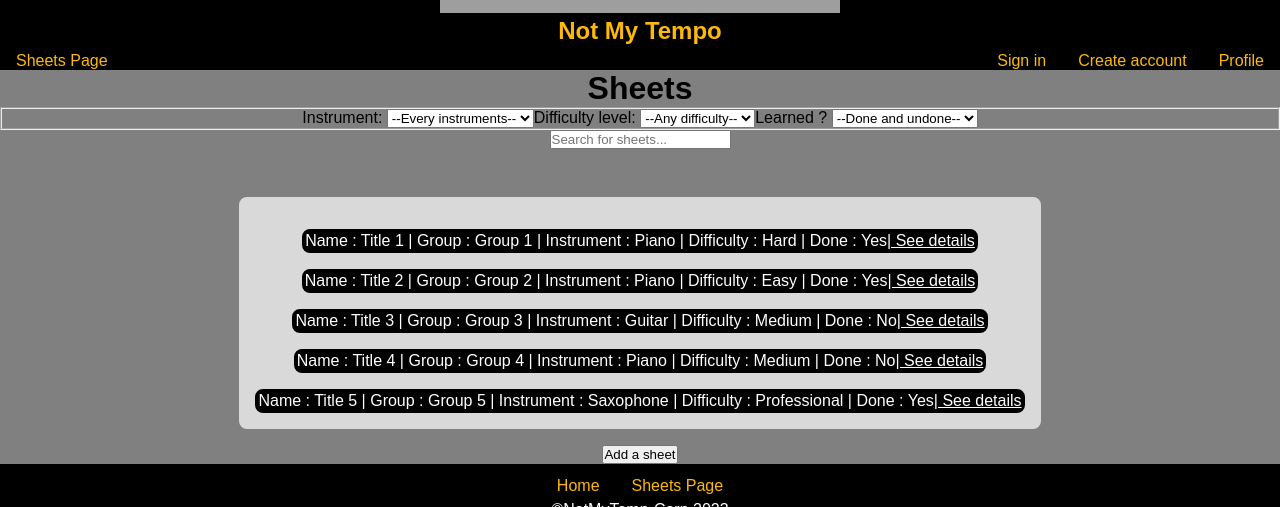
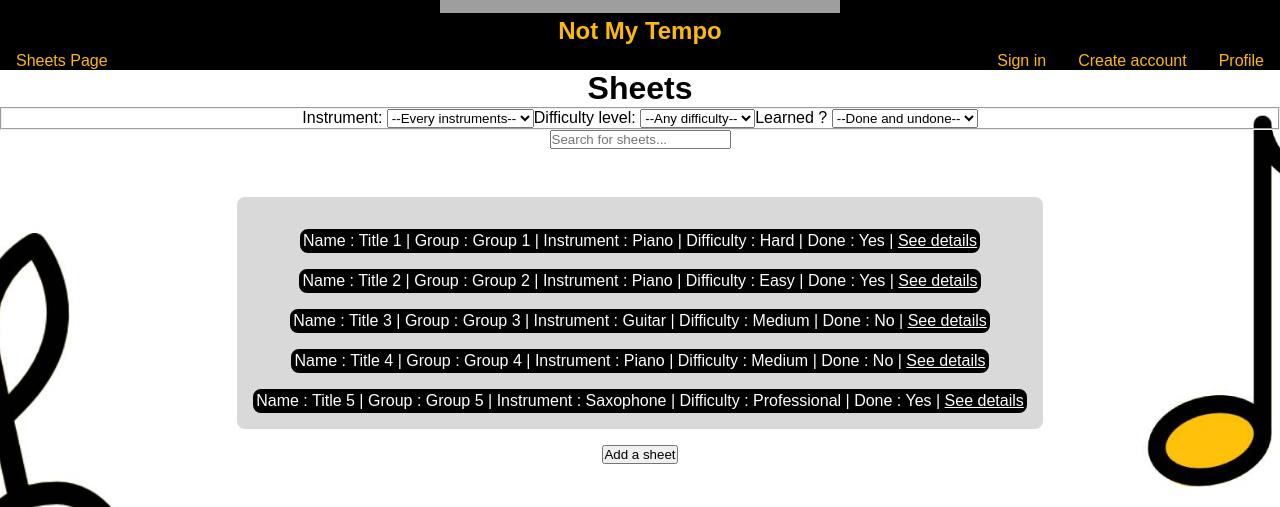
Before and after one commit to Marc-Rougagnou/MOD8-2232-GRB-Enzo-Riviere-Marius-Chevalier-Marc-Rougagnou, a Vue app in the folder Projet/: page /sheets in a window 1280 px wide. Shown: the part 293-800 px from the top of the page. Built offline with nearby package versions, Linux system fonts and the light colour scheme; grey boxes are pictures that could not be loaded.

Commit message:
ajout fond

```diff
--- a/Projet/src/pages/SheetsPage.vue
+++ b/Projet/src/pages/SheetsPage.vue
@@ -60,11 +60,10 @@ const filteredList = computed(() => {
           <li  v-for="sheet in filteredList" :key="sheet.id">
                   <SheetItem :id="sheet.id" class="link">
                     <template #info>
-                      {{ "Name : " + sheet.title + " | Group : " + sheet.group + " | Instrument : " + sheet.instruments + " | Difficulty :  " + sheet.difficulty + " | Done : " + sheet.done}}
+                      {{ "Name : " + sheet.title + " | Group : " + sheet.group + " | Instrument : " + sheet.instruments + " | Difficulty : " +sheet.difficulty + " | Done : " + sheet.done + " | "}}
                     </template>
                     <p>" "</p>
-                    <template #details>| See details</template>
-
+                    <template #details>See details</template>
                   </SheetItem>
           </li>
       </ul>
@@ -78,6 +77,11 @@ const filteredList = computed(() => {
 
 main{
   text-align: center;
+  background-image: url('../../img/back-sheet-list.jpg');
+  background-position: center;
+  background-size: cover;
+  background-repeat: no-repeat;
+  min-height: 110vh;
 }
 
 ul{
```
Also changed, not shown: Projet/img/back-sheet-list.jpg (added).
